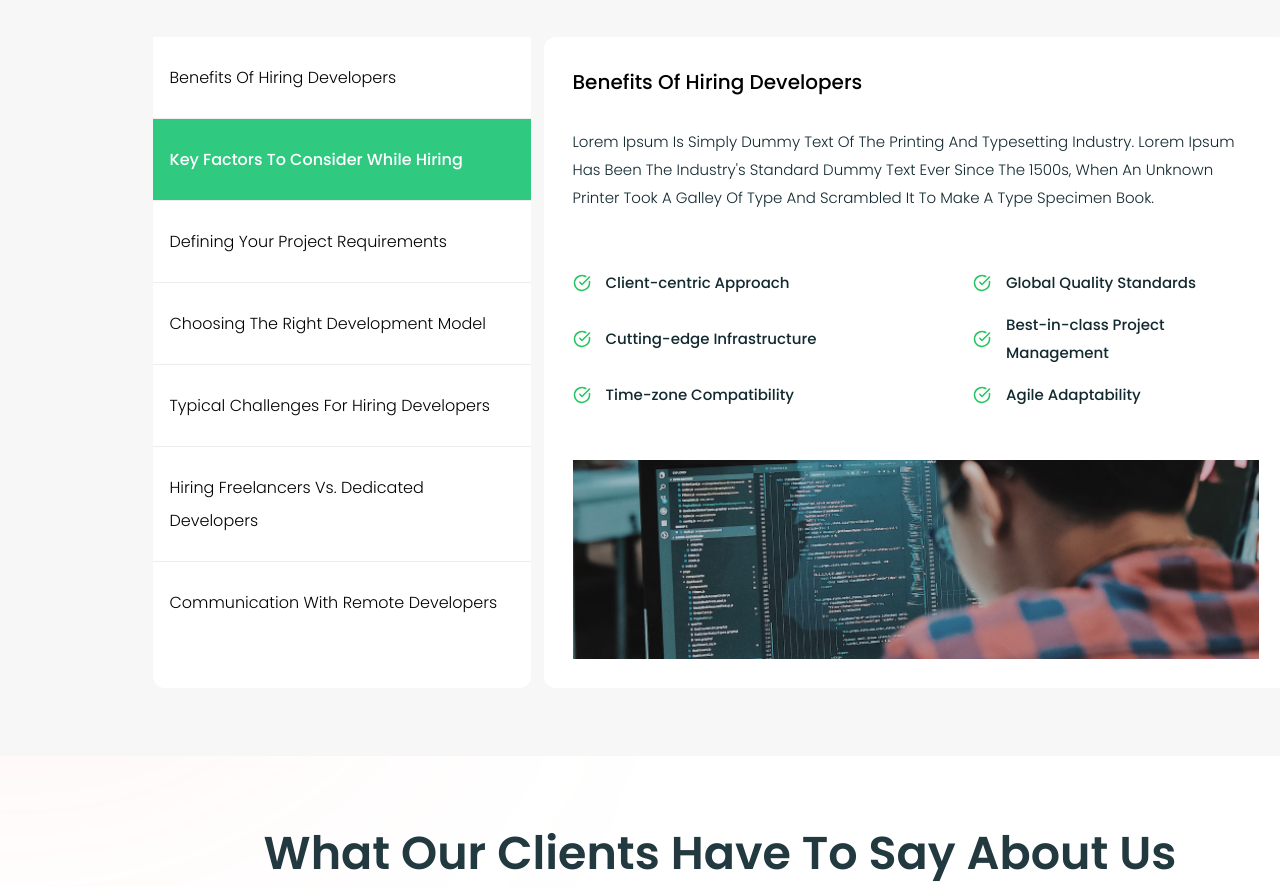
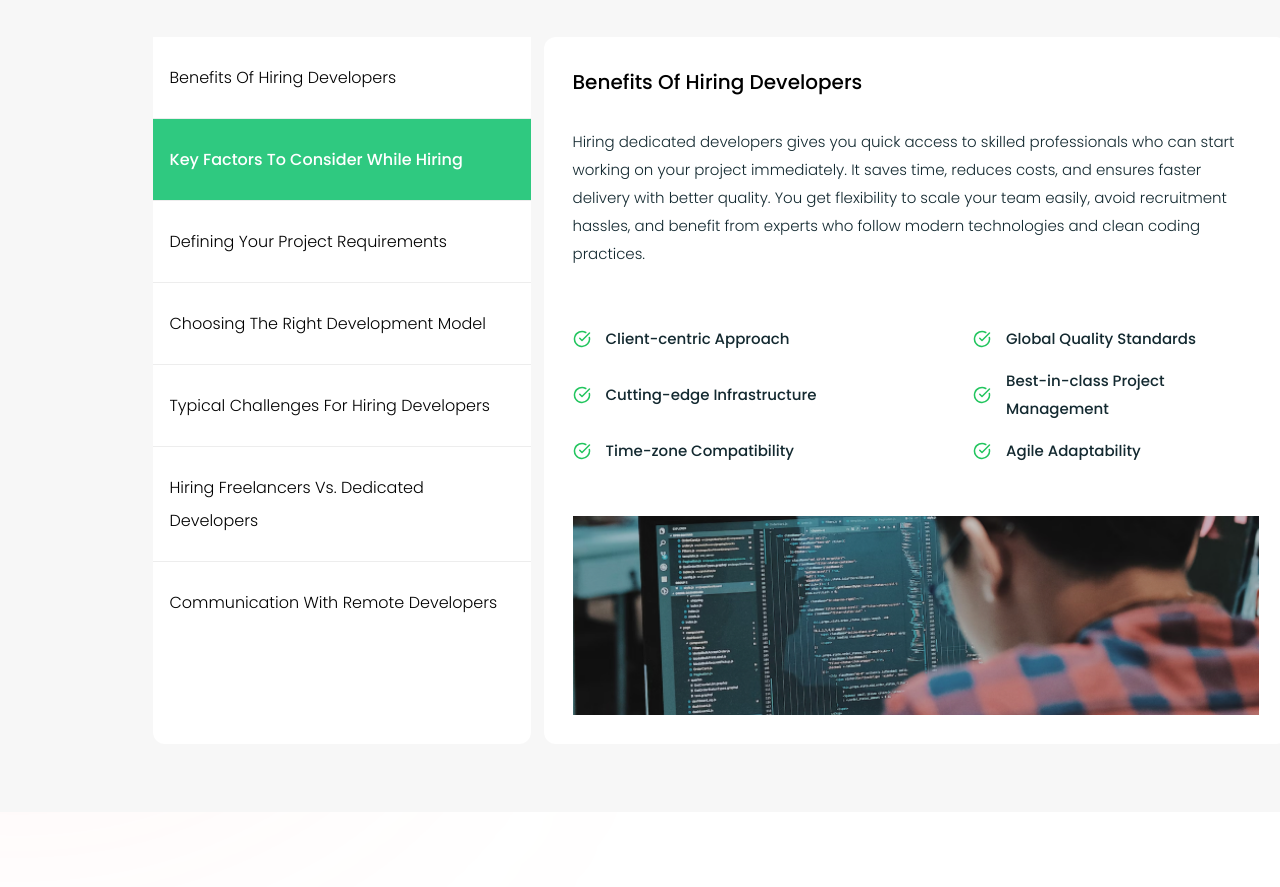
Before and after one commit to Aqeedkalburgi/CodeValue-UI, a React (Vite) app: page / in a window 1280 px wide. Shown: the part 5660-6547 px from the top of the page. Built offline with nearby package versions, Linux system fonts and the light colour scheme.

Commit message:
Update ProcessStepsSection.tsx

```diff
--- a/src/screens/HomePage/sections/ProcessStepsSection/ProcessStepsSection.tsx
+++ b/src/screens/HomePage/sections/ProcessStepsSection/ProcessStepsSection.tsx
@@ -66,10 +66,9 @@ export const ProcessStepsSection = (): JSX.Element => {
               </h3>
 
               <p className="text-[#132930] text-[15px] leading-7 [font-family:'Poppins',Helvetica] font-light tracking-[0] mb-[57px]">
-                Lorem Ipsum Is Simply Dummy Text Of The Printing And Typesetting
-                Industry. Lorem Ipsum Has Been The Industry&#39;s Standard Dummy
-                Text Ever Since The 1500s, When An Unknown Printer Took A Galley
-                Of Type And Scrambled It To Make A Type Specimen Book.
+                Hiring dedicated developers gives you quick access to skilled professionals who can start working on your project immediately.
+                It saves time, reduces costs, and ensures faster delivery with better quality.
+                You get flexibility to scale your team easily, avoid recruitment hassles, and benefit from experts who follow modern technologies and clean coding practices.
               </p>
 
               <div className="grid grid-cols-2 gap-x-[115px] gap-y-[14px] mb-[51px]">
```
